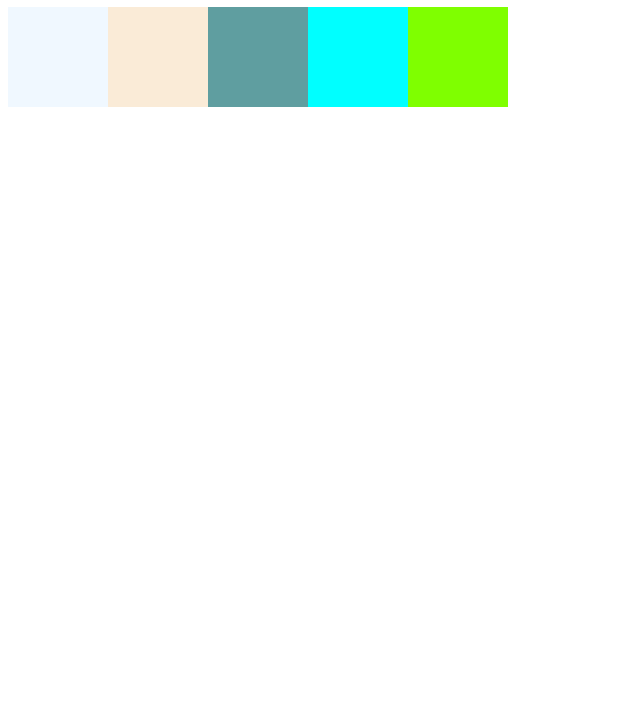
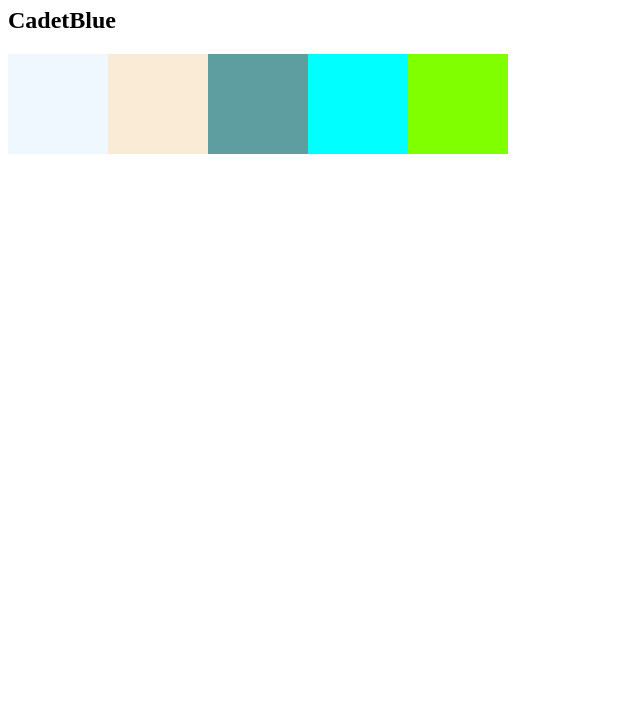
Before and after one commit to edwippler/phi_colorblock_walkthrough, a plain HTML site: page index.html in a window 1280 px wide. Shown: the part 73-800 px from the top of the page, without its empty margins (0-640 px from the left). Drawn offline with Linux system fonts and the light colour scheme.

Commit message:
added random color to page

```diff
--- a/client.js
+++ b/client.js
@@ -11,4 +11,16 @@ $(document).ready(function(){
     $('#colorBlockContainer').append(newColorBlock); //add the div to the DOM.
   }
 
+
+  // select a random color and add it to the DOM
+  var randomNumberSelected = randomNumber(0, colorArray.length - 1); //selects a random number
+  var randomColor = colorArray[randomNumberSelected]; //uses the random number to select a number form the array
+  $('#userColorPrompt').text(randomColor);
+
+
+
 });
+
+function randomNumber(min, max){
+    return Math.floor(Math.random() * (1 + max - min) + min);
+}
--- a/index.html
+++ b/index.html
@@ -9,6 +9,7 @@
   </head>
   <body>
     <h1>Color Block Walkthrough</h1>
+    <h2 id="userColorPrompt"></h2>
     <div id="colorBlockContainer">
 
     </div>
```
